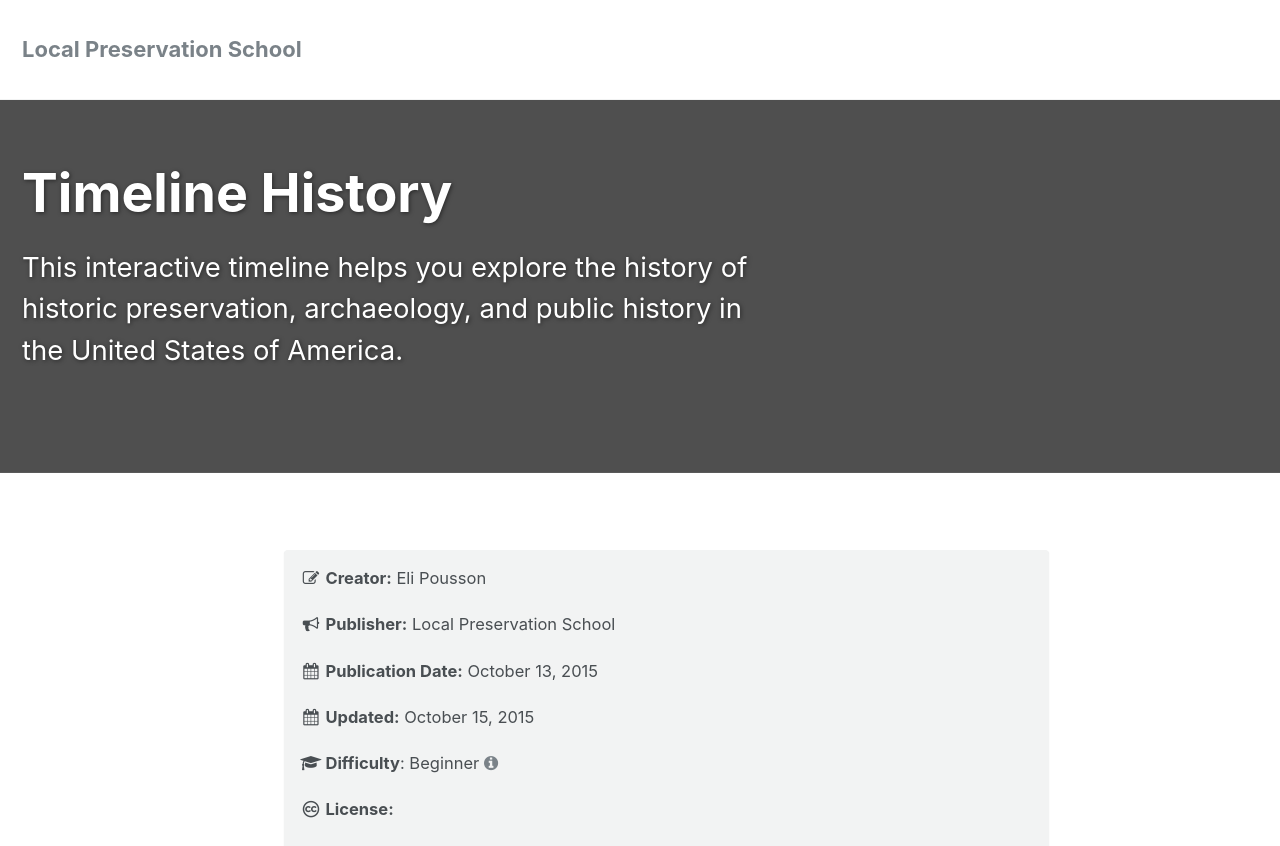
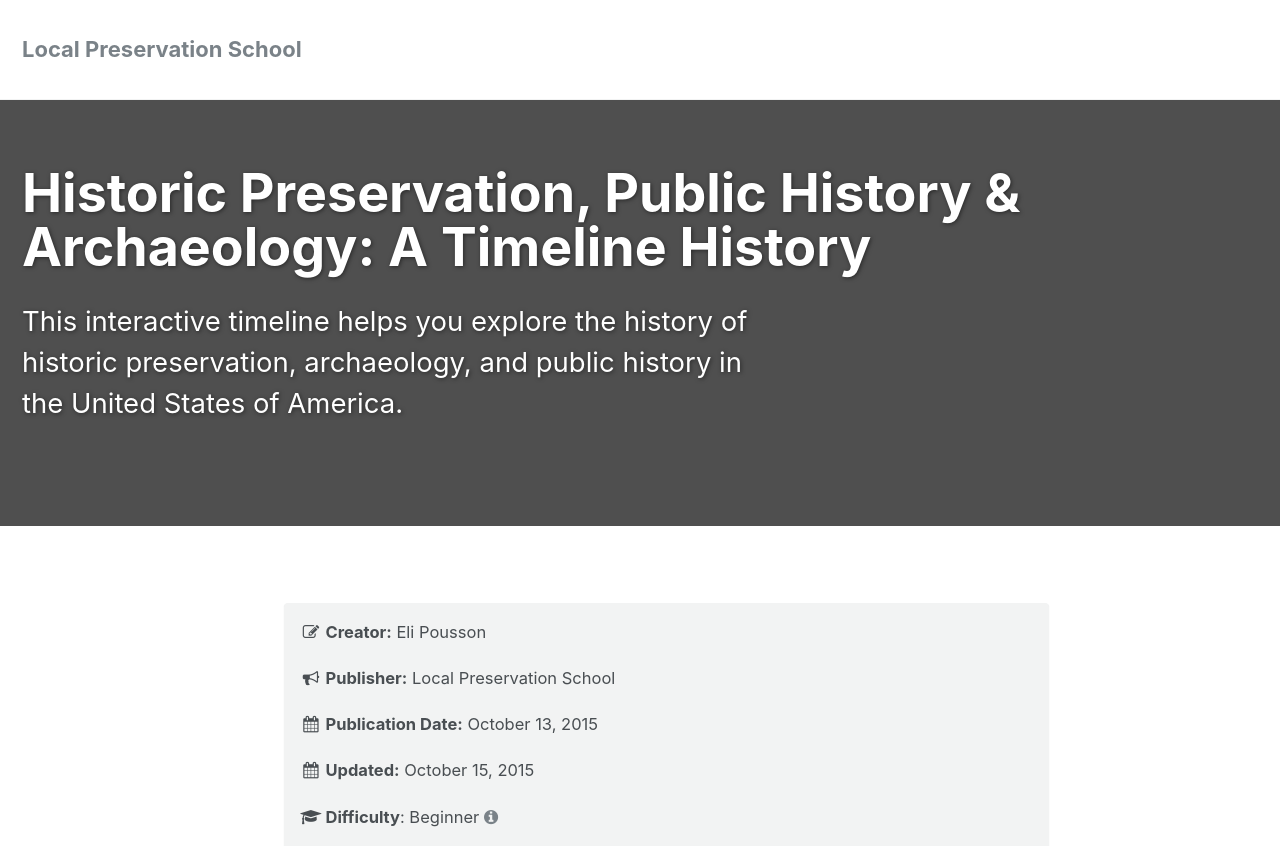
Before and after one commit to localpreservation/localpreservation.github.io, a Jekyll site: the page built from _resources/timeline.md, in a window 1280 px wide and 1400 px high. Shown: the part 100-946 px from the top of the window. Built offline with Jekyll 4.4.1, drawn with Linux system fonts in a browser that asks for light colours; some of the changed text lies outside the part shown.

Commit message:
Revise resource title and correct typo (State->States)

```diff
--- a/_resources/timeline.md
+++ b/_resources/timeline.md
@@ -1,5 +1,5 @@
 ---
-title: "Timeline History"
+title: "Historic Preservation, Public History & Archaeology: A Timeline History"
 excerpt: "This interactive timeline helps you explore the history of historic preservation, archaeology, and public history in the United States of America."
 date: 2015-10-13
 modified: 2015-10-15
```
Also changed, not shown: other parts of _resources/timeline.md (+1 -1 lines).
